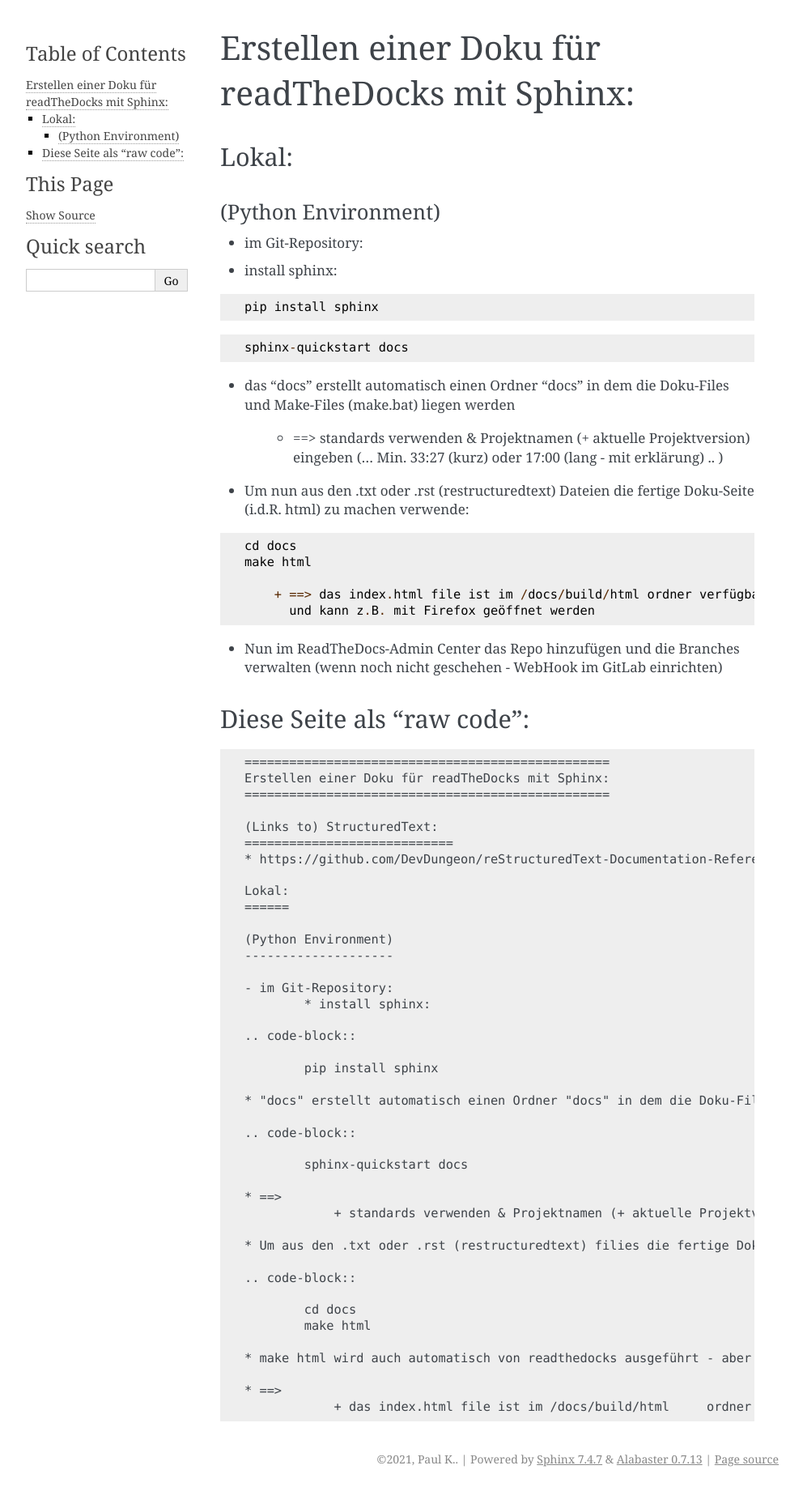
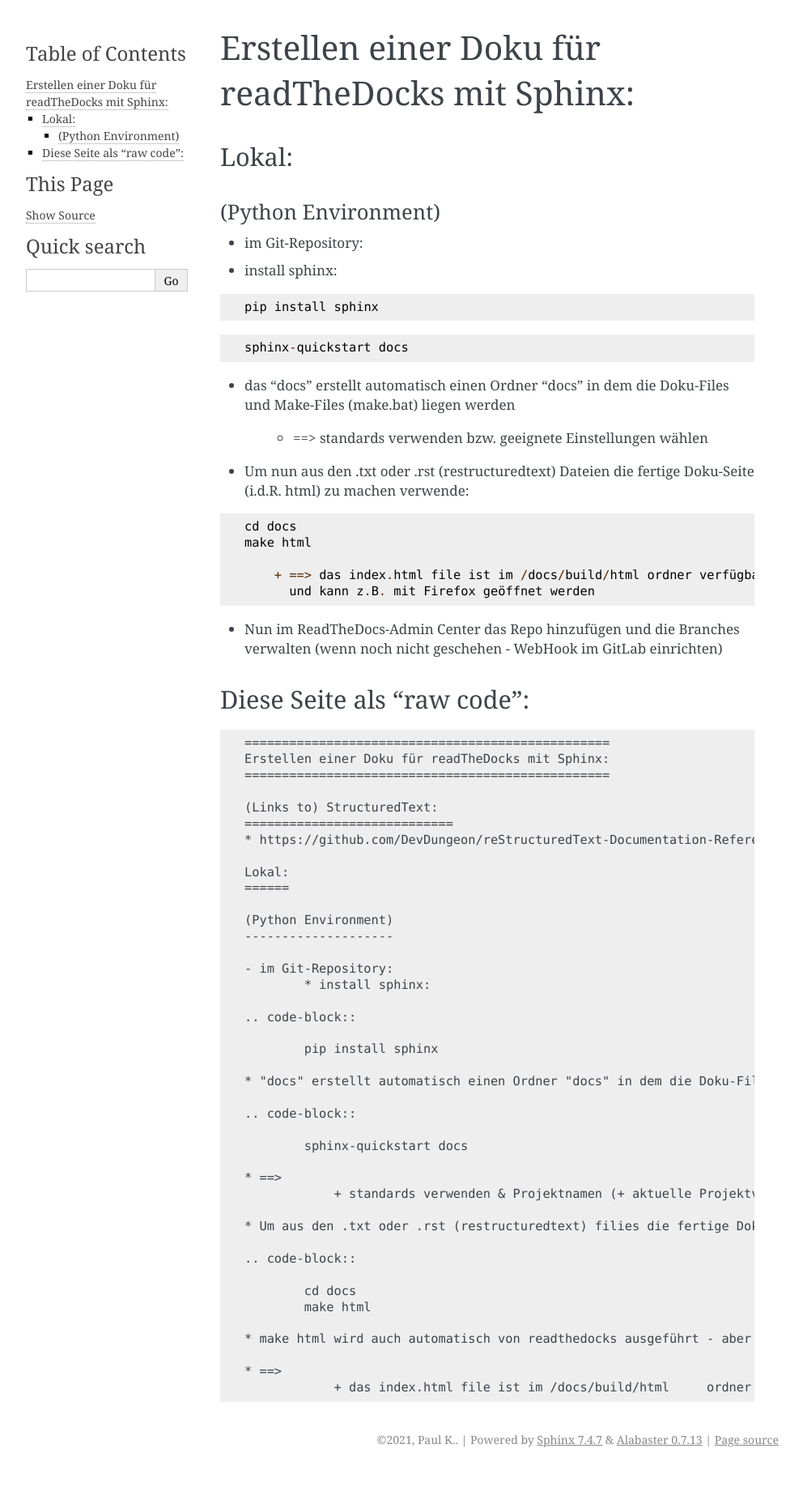
Before and after one commit to SantaJuri/first-trial-of-readthedocs-, a Sphinx documentation site: the page built from docs/pages/getting-started.rst, in a window 1280 px wide. Shown: the whole page at 81% size, without its empty margins (148-1140 px from the left). Built offline with Sphinx 7.4.7, drawn with Linux system fonts in a browser that asks for light colours; after the commit the page ends 1817 px from its top, so only the background shows below that.

Commit message:
Update getting-started.rst

```diff
--- a/docs/pages/getting-started.rst
+++ b/docs/pages/getting-started.rst
@@ -22,7 +22,7 @@
 
 * das "docs" erstellt automatisch einen Ordner "docs" in dem die Doku-Files und Make-Files (make.bat) liegen werden
 
-        + ==> standards verwenden & Projektnamen (+ aktuelle Projektversion) eingeben (… Min. 33:27 (kurz) oder 17:00 (lang - mit erklärung) .. )
+        + ==> standards verwenden bzw. geeignete Einstellungen wählen
 
 * Um nun aus den .txt oder .rst (restructuredtext) Dateien die fertige Doku-Seite (i.d.R. html) zu machen verwende:
 
```
